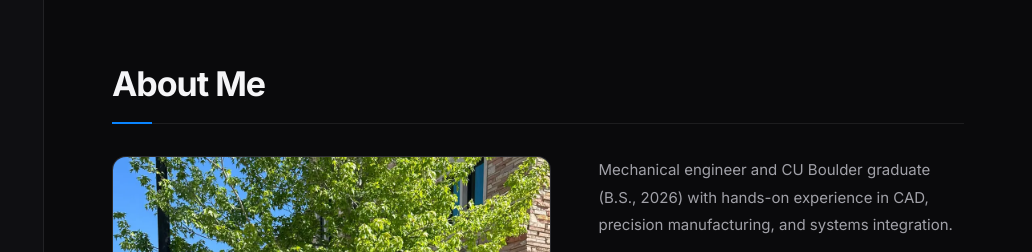
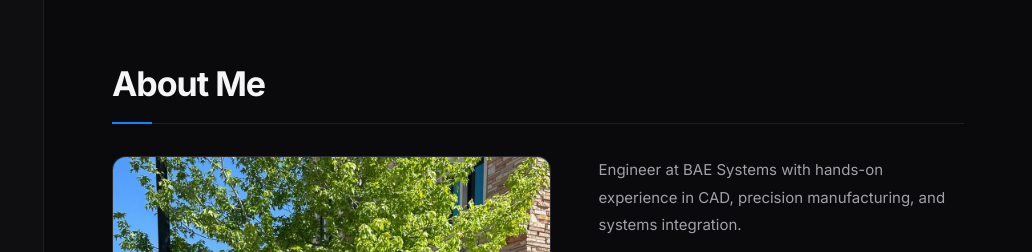
Before and after one commit to anthonyradke/anthonyradke.com, a plain HTML site: page index.html in a window 1280 px wide. Shown: the top 252 px of the page, 248-1280 px from the left. Drawn offline with Linux system fonts and the light colour scheme.

Commit message:
simplify intro line

```diff
--- a/index.html
+++ b/index.html
@@ -70,7 +70,7 @@
                         <img src="images/about.webp" alt="Anthony Radke" class="about-image" width="1200" height="1600" fetchpriority="high">
                     </div>
                     <div class="about-text">
-                        <p>Mechanical engineer and CU Boulder graduate (B.S., 2026) with hands-on experience in CAD, precision manufacturing, and systems integration.</p>
+                        <p>Engineer at BAE Systems with hands-on experience in CAD, precision manufacturing, and systems integration.</p>
 
                         <div class="timeline">
 
```
